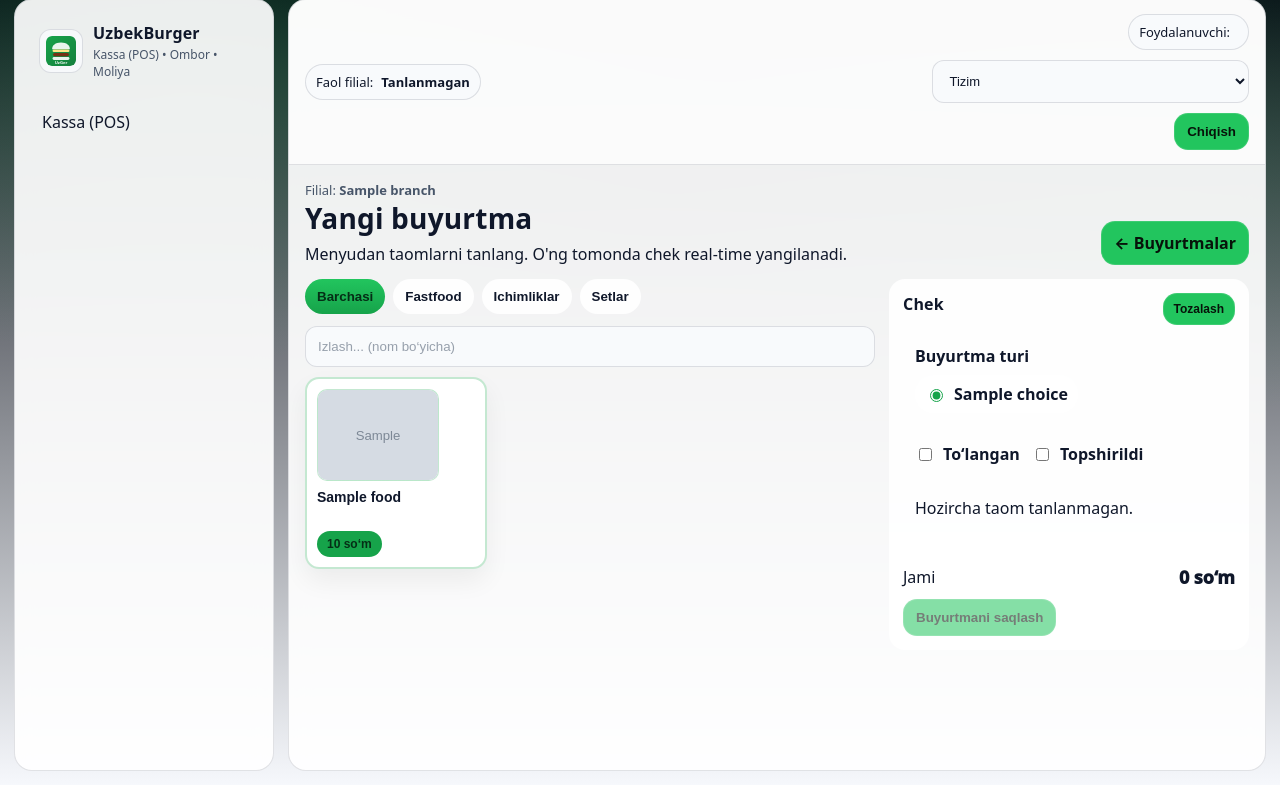
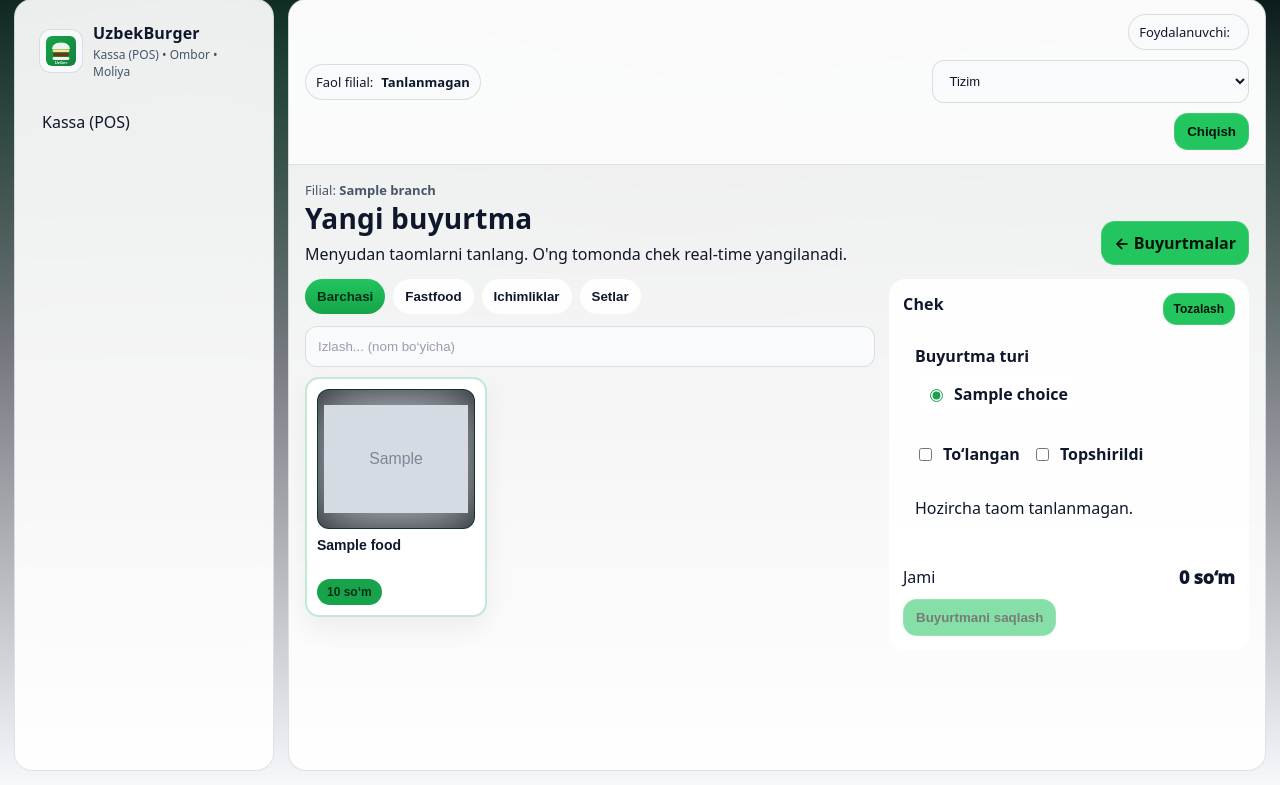
Before and after one commit to abdullayevmuhammad/uzbek-burger-backend, a Django app: template templates/sales/pos_order_create.html in a window 1280 px wide. Shown: the part 15-800 px from the top of the page. Run offline with Django 5.2, Linux system fonts and the light colour scheme; tables that the repository leaves empty hold one stand-in row (values such as "Sample post"); the template is opened without the code that fills it: values that come from a table or form of the project are taken from there, most other values are stand-ins (such as "Sample title", 1, 10 or a date in 2020); grey boxes marked "Sample" are stand-in pictures; some libraries are stand-ins or nearby versions.

Commit message:
image canvas updated

```diff
--- a/static/css/app.css
+++ b/static/css/app.css
@@ -586,17 +586,41 @@ html[data-theme="dark"] .mb-cat{
   border-color: var(--mb-border-strong);
 }
 
+
 .mb-img{
-  height: 92px;
+  position: relative;
+  width: 100%;
+  aspect-ratio: 1 / 1;     /* responsive квадрат */
   border-radius: 10px;
-  overflow:hidden;
+  overflow: hidden;
   background: linear-gradient(180deg, var(--mb-panel-2), var(--mb-panel));
   border: 1px solid var(--mb-border);
   display:flex;
   align-items:center;
   justify-content:center;
 }
-.mb-img img{ width:100%; height:100%; object-fit:cover; }
+
+/* Orqa fon: rasm ranglaridan blur */
+.mb-img-bg{
+  position: absolute;
+  inset: 0;
+  width: 100%;
+  height: 100%;
+  object-fit: cover;
+  filter: blur(18px);
+  transform: scale(1.12);
+  opacity: .9;
+}
+
+/* Asosiy rasm: to‘liq ko‘rinsin */
+.mb-img-main{
+  position: relative;
+  z-index: 2;
+  width: 100%;
+  height: 100%;
+  object-fit: contain;
+}
+
 .mb-img-ph{ font-size:12px; color: var(--mb-muted); font-weight:650; }
 
 .mb-name{
@@ -606,6 +630,36 @@ html[data-theme="dark"] .mb-cat{
   min-height: 34px;
   color: var(--mb-text);
 }
+.pos-food-card{
+  display: flex;
+  flex-direction: column;
+  gap: 8px;
+}
+
+.pos-food-card .mb-img{
+  flex: 0 0 auto; /* rasm qismini siqmaydi */
+}
+.mb-img{
+  max-height: 140px;    /* o‘zingga moslab 120-160 oralig‘i */
+}
+
+.mb-img::after{
+  content:"";
+  position:absolute;
+  inset:0;
+  background: radial-gradient(
+    circle at center,
+    rgba(0,0,0,0.05),
+    rgba(0,0,0,0.35)
+  );
+  z-index: 1;
+}
+.mb-img-main{ z-index: 2; }
+
+.mb-price{
+  margin-top: auto;  /* narxni pastga tushiradi */
+}
+
 
 .mb-price{ display:flex; gap:6px; flex-wrap:wrap; margin-top:auto; }
 .mb-price-chip{
@@ -1140,3 +1194,63 @@ input[type="submit"].btn:disabled {
   transform: none;
   box-shadow: none;
 }
+
+
+
+/* === POS: rasm to'liq ko'rinsin (contain) + blur fon to'ldirsin === */
+.mb-img{
+  position: relative;
+  width: 100%;
+  aspect-ratio: 1 / 1;          /* card canvas */
+  border-radius: 12px;
+  overflow: hidden;
+  background: #0b1220;
+}
+
+/* blur background canvasni to'ldiradi */
+.mb-img-bg{
+  position: absolute;
+  inset: 0;
+  width: 100% !important;
+  height: 100% !important;
+  object-fit: cover !important;
+  filter: blur(22px);
+  transform: scale(1.2);
+  opacity: .95;
+  z-index: 0;
+}
+
+/* blur chiroyli ko'rinsin */
+.mb-img::after{
+  content:"";
+  position:absolute;
+  inset:0;
+  background: radial-gradient(circle at center,
+    rgba(0,0,0,0.05),
+    rgba(0,0,0,0.40)
+  );
+  z-index: 1;
+}
+
+/* ASOSIY: rasm 100% ko'rinsin (kesilmasin) */
+.mb-img-main{
+  position: relative;
+  z-index: 2;
+  width: 100% !important;
+  height: 100% !important;
+  object-fit: contain !important;   /* <-- MUHIM */
+  object-position: center !important;
+
+  /* rasmni kattaroq ko'rsatish uchun ozgina ichkaridan joy */
+  padding: 6px;                     /* xohlasang 0-12 oralig'ida */
+  box-sizing: border-box;
+}
+
+/* narx pastda tursin */
+.pos-food-card{
+  display:flex;
+  flex-direction:column;
+}
+.pos-food-card .mb-price{
+  margin-top:auto;
+}
--- a/templates/sales/pos_order_create.html
+++ b/templates/sales/pos_order_create.html
@@ -40,11 +40,13 @@
                 data-type="{{ f.type }}">
                 <div class="mb-img">
                   {% if f.image %}
-              <img src="{{ f.image.url }}" alt="{{ f.name }}">
+                    <img class="mb-img-bg" src="{{ f.image.url }}" alt="" aria-hidden="true">
+                    <img class="mb-img-main" src="{{ f.image.url }}" alt="{{ f.name }}">
                   {% else %}
                     <div class="mb-img-ph">Rasm yo‘q</div>
                   {% endif %}
                 </div>
+
 
           <div class="mb-name">{{ f.name }}</div>
 
```
Also changed, not shown: 1 other file. Lines whose indentation alone changed are shown as unchanged.
